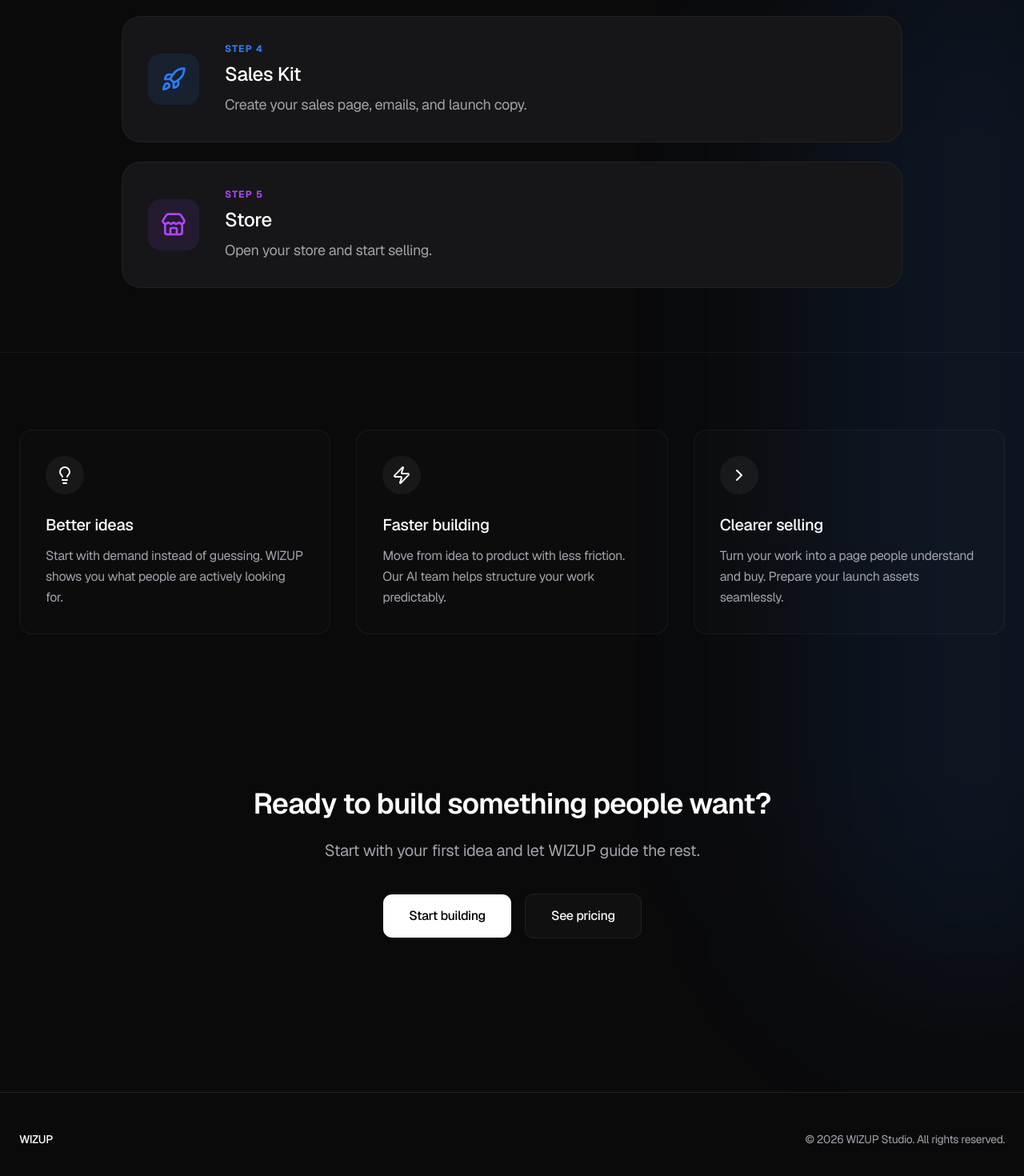
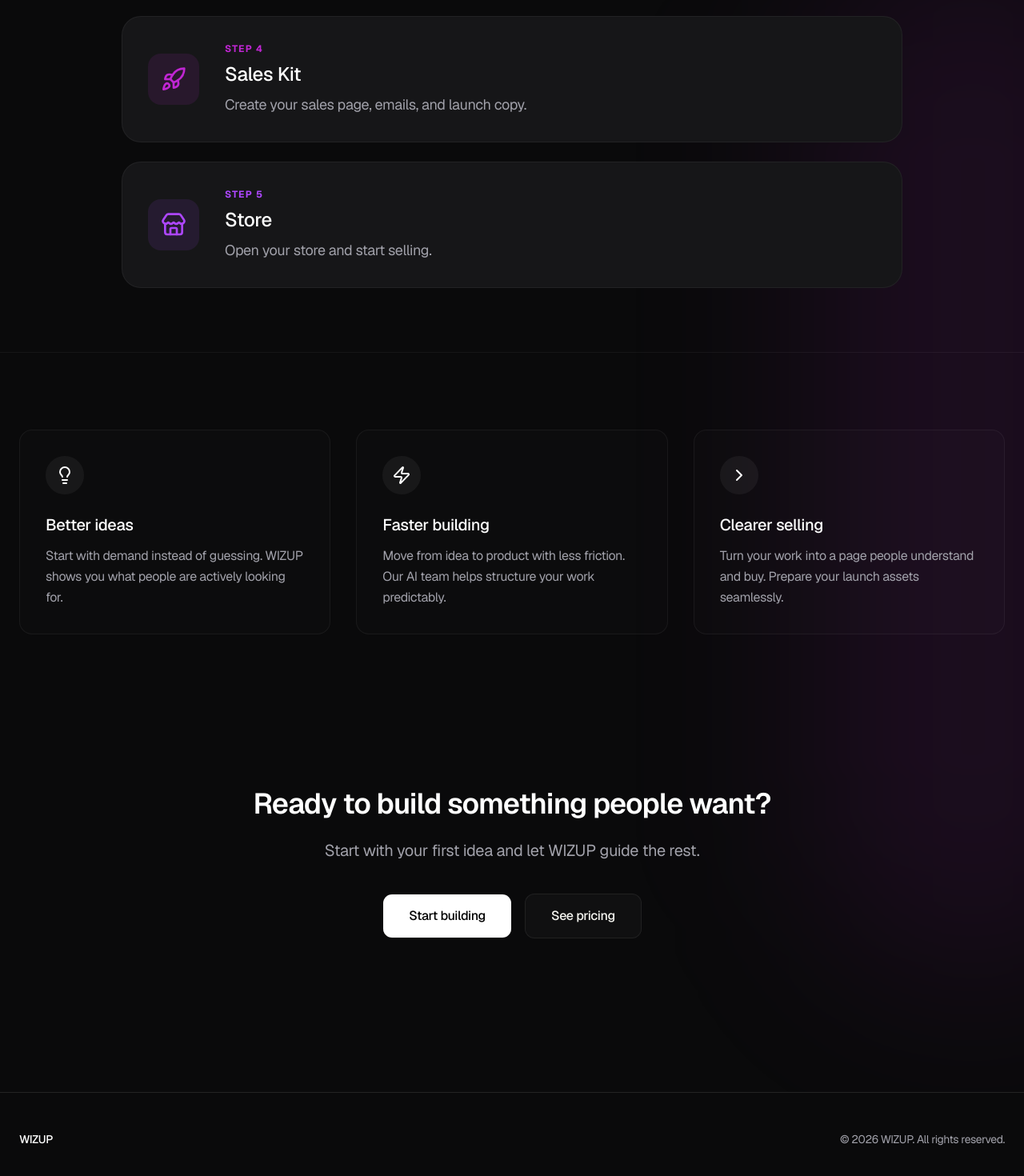
Before and after one commit to wizuplive/wizupxyz, a Next.js app: page /how-it-works in a window 1280 px wide. Shown: the part 1122-2592 px from the top of the page at 80% size. Built offline with nearby package versions, Linux system fonts and the light colour scheme.

Commit message:
chore: purge visual drift and rename vault to saved

```diff
--- a/app/app/ai-team/page.tsx
+++ b/app/app/ai-team/page.tsx
@@ -6,7 +6,7 @@
 import { Search, Bot, Activity, BrainCircuit, ScanSearch, CheckSquare, Sparkles } from 'lucide-react';
 
 const AGENTS = [
-  { name: 'Scout', role: 'Finds buyer problems', icon: ScanSearch, color: 'text-blue-500', bg: 'bg-blue-500/10' },
+  { name: 'Scout', role: 'Finds buyer problems', icon: ScanSearch, color: 'text-primary', bg: 'bg-primary/10' },
   { name: 'Analyst', role: 'Spots patterns', icon: Search, color: 'text-amber-500', bg: 'bg-amber-500/10' },
   { name: 'Strategist', role: 'Scores the idea', icon: BrainCircuit, color: 'text-primary', bg: 'bg-primary/10' },
   { name: 'Creator', role: 'Builds product draft', icon: Sparkles, color: 'text-purple-500', bg: 'bg-purple-500/10' },
--- a/app/app/layout.tsx
+++ b/app/app/layout.tsx
@@ -91,7 +91,7 @@
 
         <div className="mt-auto pt-4 border-t border-white/5 -mx-6 px-6 relative">
            <div className="p-4 bg-gradient-to-br from-primary/20 to-transparent border border-primary/20 rounded-xl mb-4">
-             <p className="text-xs text-blue-200 font-medium mb-2">Ready to build?</p>
+             <p className="text-xs text-fuchsia-200 font-medium mb-2">Ready to build?</p>
              <p className="text-[10px] text-white/50 leading-relaxed mb-3">Find ideas people already want.</p>
              <Link href="/app/ideas">
                <button className="w-full py-2 bg-primary hover:bg-primary/90 text-white text-[11px] font-semibold rounded-lg shadow-lg shadow-primary/20 transition-all">Start Scan</button>
@@ -114,7 +114,7 @@
             <div className="flex -space-x-2">
               <div className="w-7 h-7 rounded-full bg-emerald-500 border-2 border-[#0A0A0B] flex items-center justify-center text-[10px] font-bold text-white">S</div>
               <div className="w-7 h-7 rounded-full bg-amber-500 border-2 border-[#0A0A0B] flex items-center justify-center text-[10px] font-bold text-white">A</div>
-              <div className="w-7 h-7 rounded-full bg-blue-500 border-2 border-[#0A0A0B] flex items-center justify-center text-[10px] font-bold text-white">C</div>
+              <div className="w-7 h-7 rounded-full bg-primary border-2 border-[#0A0A0B] flex items-center justify-center text-[10px] font-bold text-white">C</div>
             </div>
             <div className="h-8 w-[1px] bg-white/5 mx-1"></div>
 
--- a/app/app/saved/page.tsx
+++ b/app/app/saved/page.tsx
@@ -4,7 +4,7 @@
   listSavedProducts,
   listSavedSalesAssets,
 } from '@/app/actions/workflow';
-import { VaultClient } from './vault-client';
+import { SavedClient } from './saved-client';
 
 export default async function SavedPage() {
   const [ideasResult, examplesResult, productsResult, salesAssetsResult] = await Promise.all([
@@ -15,7 +15,7 @@
   ]);
 
   return (
-    <VaultClient
+    <SavedClient
       ideas={ideasResult.data ?? []}
       examples={examplesResult.data ?? []}
       products={productsResult.data ?? []}
--- a/app/app/saved/vault-client.tsx
+++ b/app/app/saved/saved-client.tsx
@@ -22,7 +22,7 @@
   link: string;
 };
 
-export function VaultClient({
+export function SavedClient({
   ideas,
   examples,
   products,
@@ -53,8 +53,8 @@
       title: e.title,
       description: e.summary || 'Market pattern analysis',
       date: e.createdAt,
-      icon: <FileText className="w-5 h-5 text-blue-500" />,
-      badgeClass: 'border-blue-500/20 text-blue-500 bg-blue-500/5',
+      icon: <FileText className="w-5 h-5 text-primary" />,
+      badgeClass: 'border-primary/20 text-primary bg-primary/5',
       link: '/app/examples'
     })),
     ...products.map(p => ({
@@ -128,7 +128,7 @@
             No saved items yet
           </h2>
           <p className="mx-auto max-w-lg text-sm leading-relaxed text-muted-foreground">
-            Complete workflow steps to save ideas, examples, products, and sales kits to your vault.
+            Complete workflow steps to save ideas, examples, products, and sales kits to your Saved items.
           </p>
         </Card>
       ) : (
--- a/app/globals.css
+++ b/app/globals.css
@@ -25,8 +25,6 @@
   --color-input: var(--input);
   --color-ring: var(--ring);
 
-  --color-wizup-blue: #2563eb;
-  --color-wizup-blue-hover: #1d4ed8;
   --color-wizup-amber: #f59e0b;
   --color-wizup-emerald: #10b981;
   --color-wizup-red: #ef4444;
--- a/app/how-it-works/page.tsx
+++ b/app/how-it-works/page.tsx
@@ -10,7 +10,7 @@
     <div className="flex flex-col min-h-screen bg-background relative overflow-hidden">
       {/* Background glow effects */}
       <div className="absolute top-[-20%] left-[-10%] w-[50%] h-[50%] bg-primary/20 blur-[120px] rounded-full pointer-events-none" />
-      <div className="absolute top-[40%] right-[-10%] w-[30%] h-[50%] bg-blue-500/10 blur-[120px] rounded-full pointer-events-none" />
+      <div className="absolute top-[40%] right-[-10%] w-[30%] h-[50%] bg-primary/10 blur-[120px] rounded-full pointer-events-none" />
 
       <MarketingHeader />
 
@@ -78,11 +78,11 @@
 
             {/* Step 4 */}
             <div className="p-8 rounded-3xl bg-card border border-white/5 flex flex-col md:flex-row items-start md:items-center gap-8 hover:border-white/10 transition-colors group">
-              <div className="w-16 h-16 rounded-2xl bg-blue-500/10 flex items-center justify-center shrink-0">
-                <Rocket className="w-8 h-8 text-blue-500 group-hover:scale-110 transition-transform duration-500" />
+              <div className="w-16 h-16 rounded-2xl bg-primary/10 flex items-center justify-center shrink-0">
+                <Rocket className="w-8 h-8 text-primary group-hover:scale-110 transition-transform duration-500" />
               </div>
               <div className="flex-1">
-                <div className="text-xs font-bold text-blue-500 tracking-widest uppercase mb-2">Step 4</div>
+                <div className="text-xs font-bold text-primary tracking-widest uppercase mb-2">Step 4</div>
                 <h3 className="text-2xl font-medium text-white mb-2">Sales Kit</h3>
                 <p className="text-muted-foreground text-lg">Create your sales page, emails, and launch copy.</p>
               </div>
--- a/app/page.tsx
+++ b/app/page.tsx
@@ -69,8 +69,8 @@
             </div>
 
             <div className="p-6 rounded-2xl bg-card border border-white/5 flex flex-col items-start hover:border-white/10 transition-colors">
-              <div className="w-12 h-12 rounded-full bg-blue-500/10 flex items-center justify-center mb-6">
-                <ChevronRight className="w-6 h-6 text-blue-500" />
+              <div className="w-12 h-12 rounded-full bg-primary/10 flex items-center justify-center mb-6">
+                <ChevronRight className="w-6 h-6 text-primary" />
               </div>
               <h3 className="text-xl font-medium text-white mb-2">Sales Kit</h3>
               <p className="text-muted-foreground">Create the sales page, emails, social posts, and pricing to prepare for launch.</p>
--- a/components/marketing-footer.tsx
+++ b/components/marketing-footer.tsx
@@ -5,7 +5,7 @@
         <div className="flex items-center gap-2">
           <span className="font-medium text-sm text-white">WIZUP</span>
         </div>
-        <p className="text-sm text-muted-foreground">© {new Date().getFullYear()} WIZUP Studio. All rights reserved.</p>
+        <p className="text-sm text-muted-foreground">© {new Date().getFullYear()} WIZUP. All rights reserved.</p>
       </div>
     </footer>
   );
--- a/components/workflow/workflow-panels.tsx
+++ b/components/workflow/workflow-panels.tsx
@@ -7,7 +7,7 @@
 type NoticeTone = 'info' | 'success' | 'error';
 
 const noticeStyles: Record<NoticeTone, string> = {
-  info: 'border-primary/20 bg-primary/10 text-blue-100',
+  info: 'border-primary/20 bg-primary/10 text-fuchsia-100',
   success: 'border-emerald-500/20 bg-emerald-500/10 text-emerald-100',
   error: 'border-red-500/20 bg-red-500/10 text-red-100',
 };
```
